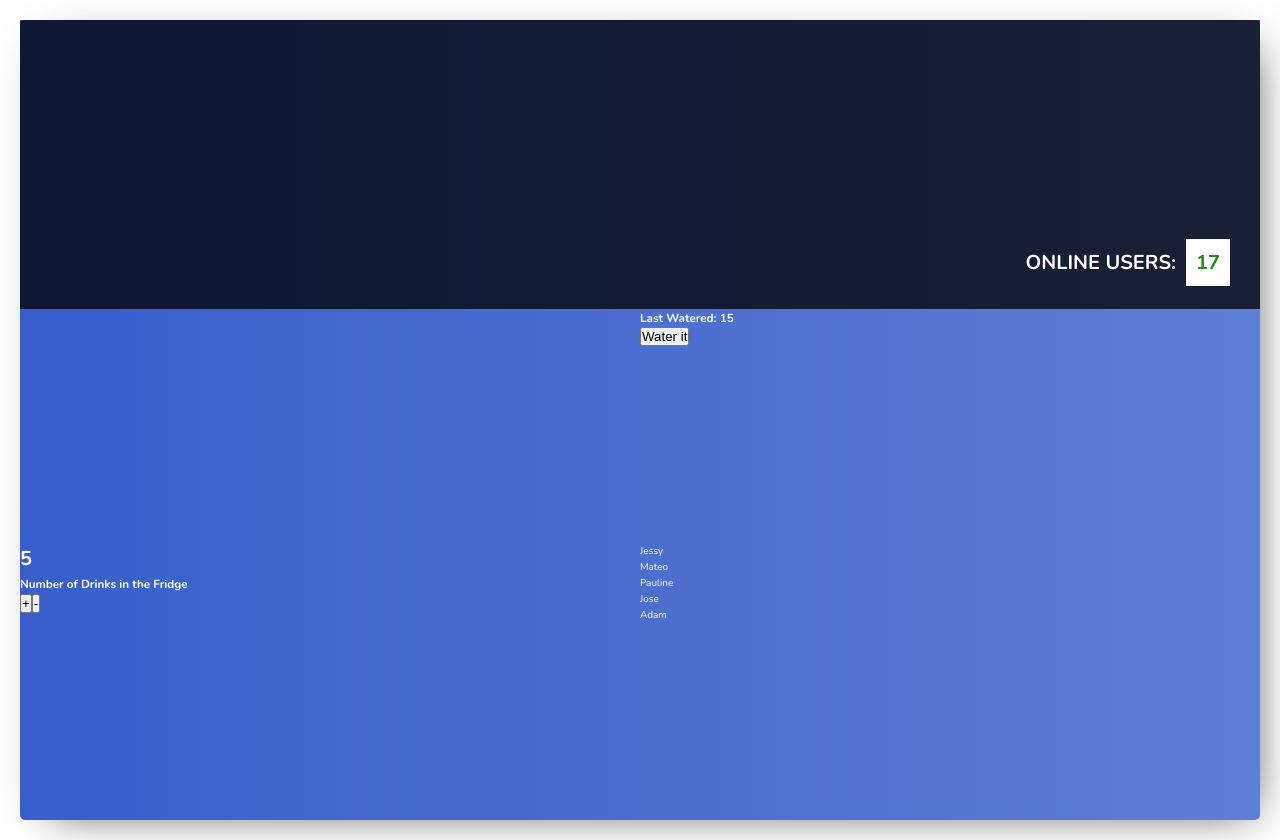
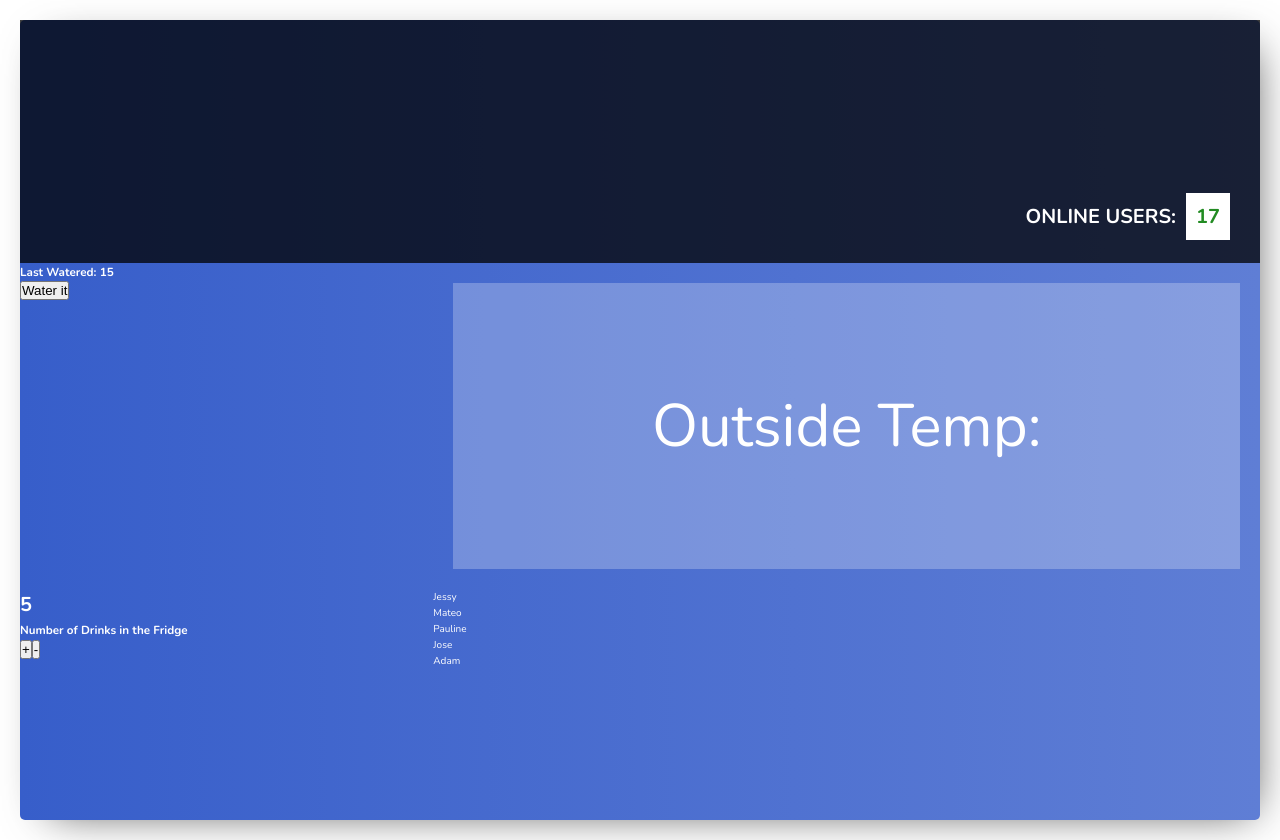
Before and after one commit to HenriqueFadoni/dashboard, a React (Create React App) app: page / in a window 1280 px wide. Built offline with nearby package versions, Linux system fonts and the light colour scheme; no server answers.

Commit message:
Styling WeatherCond

```diff
--- a/src/containers/WeatherCond.js
+++ b/src/containers/WeatherCond.js
@@ -2,7 +2,6 @@ import React, { useState, useEffect } from 'react';
 import axios from 'axios';
 
 const WeatherCond = () => {
-  const [outWeather, setOutWeather] = useState('');
   const [outTemp, setOutTemp] = useState('');
 
   useEffect(() => {
@@ -11,8 +10,6 @@ const WeatherCond = () => {
         const url = `http://api.openweathermap.org/data/2.5/weather?q=London,uk&APPID=980807a99ae3cd8b1117e23106226eb7`;
         const { data } = await axios.get(url);
         const tempCelcius = Math.round(data.main.temp - 273.15);
-
-        setOutWeather(data.weather[0].main);
         setOutTemp(`${tempCelcius}˚C`);
       } catch (error) {
         console.log(error)
@@ -22,12 +19,9 @@ const WeatherCond = () => {
   }, []);
 
   return (
-    <div>
-      <div>
-        {outWeather}
-      </div>
-      <div >
-        {outTemp}
+    <div className="app__weather--container">
+      <div className="app__weather--degrees">
+        Outside Temp: {outTemp}
       </div>
     </div>
   );
--- a/src/sass/pages/_index.scss
+++ b/src/sass/pages/_index.scss
@@ -4,14 +4,10 @@
     width: 100%;
 
     display: grid;
-    grid-template-columns: 1fr 1fr;
+    grid-template-columns: 0.5fr 1fr;
     grid-template-rows: auto;
 
-    background-image: linear-gradient(
-      to right,
-      $color-primary,
-      $color-primary-lighten
-    );
+    background-image: linear-gradient(to right, $color-primary, $color-primary-lighten);
     border-radius: 0.5rem;
 
     box-shadow: 1.1rem 1rem 4.2rem -1.9rem rgba(0, 0, 0, 0.75);
@@ -46,4 +42,28 @@
       }
     }
   }
+
+  &__weather {
+    &--container {
+      display: flex;
+      flex-direction: column;
+      margin: 2rem;
+      padding: 2rem;
+
+      grid-column-start: 2;
+      grid-column-end: -1;
+
+      grid-row-start: 2;
+      grid-row-end: 3;
+
+      background-color: rgba($color-white, 0.25);
+      justify-content: center;
+      align-content: center;
+    }
+
+    &--degrees {
+      font-size: 6rem;
+      text-align: center;
+    }
+  }
 }
```
